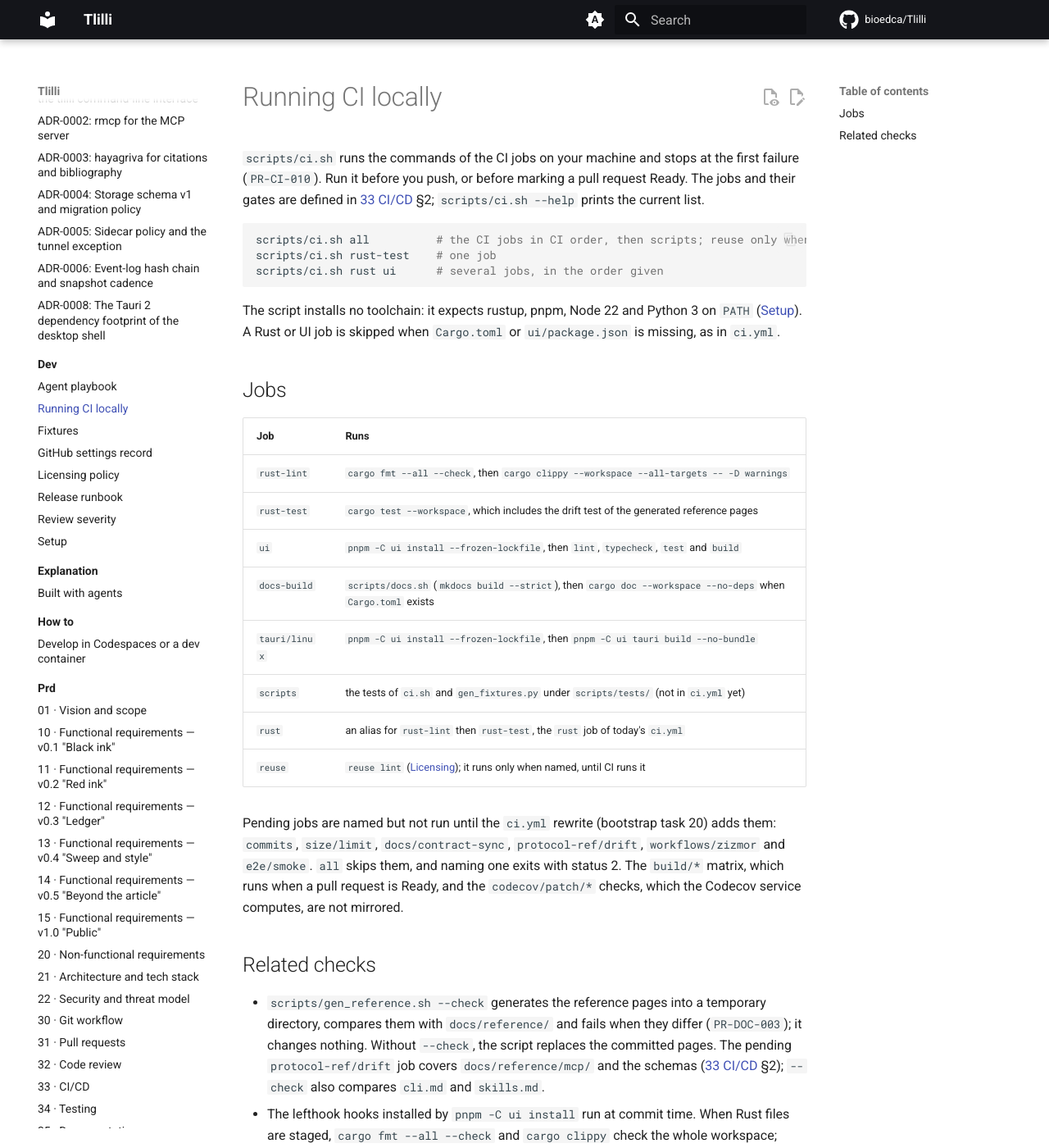
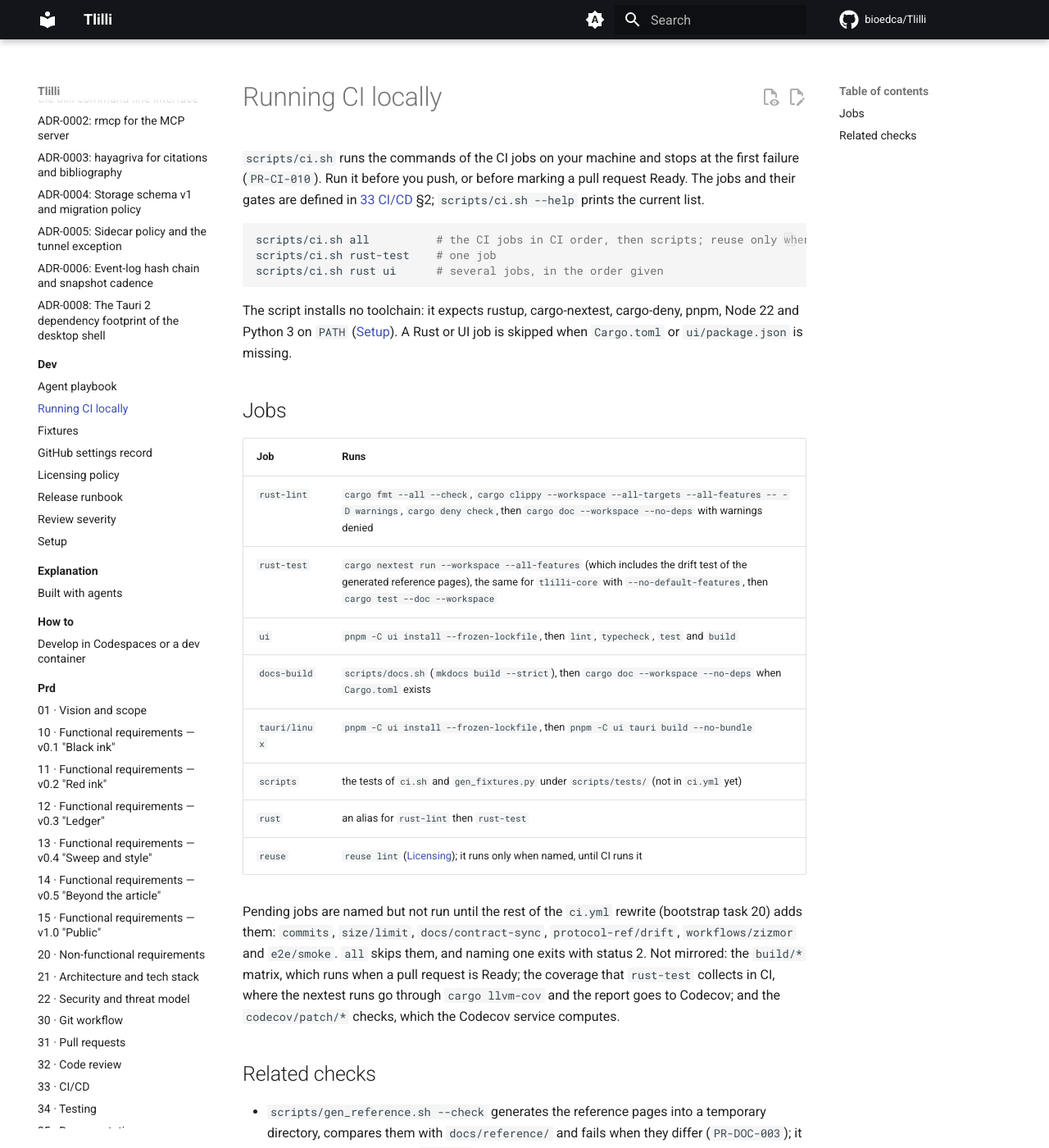
Before and after one commit to bioedca/Tlilli, an MkDocs documentation site: the page built from docs/dev/ci.md, in a window 1280 px wide and 1400 px high. Shown: the whole window at 82% size. Built offline with MkDocs 1.6.1 and Material for MkDocs 9.7.7, drawn with Linux system fonts in a browser that asks for light colours; comment, search, counter and statistics services are not loaded.

Commit message:
ci(ci): split the rust job into rust-lint and rust-test
Part 1 of the ci.yml rewrite (bootstrap task 20, PRD 33 §2, D-050).
rust-lint adds --all-features, cargo deny and rustdoc with warnings
denied; rust-test runs cargo-nextest under cargo-llvm-cov and uploads
to Codecov by OIDC with per-crate flags (PR-CI-011, D-061), and runs
the doc tests. codecov.yml sets the 80% patch checks for tlilli-core
and tlilli-mcp. The workflow gets the PRD triggers, concurrency,
permissions {} with per-job scopes (PR-CI-003, PR-CI-015) and job
timeouts; the detect probe goes, because the layout is real.
scripts/ci.sh mirrors the new commands, install_pkgs.sh builds
cargo-nextest in cloud sessions, and the local CI and setup pages,
the agent guides and the settings record follow.

Refs #28

Signed-off-by: bioedca <131809205+bioedca@users.noreply.github.com>

````diff
--- a/docs/dev/ci.md
+++ b/docs/dev/ci.md
@@ -8,22 +8,22 @@ scripts/ci.sh rust-test    # one job
 scripts/ci.sh rust ui      # several jobs, in the order given
 ```
 
-The script installs no toolchain: it expects rustup, pnpm, Node 22 and Python 3 on `PATH` ([Setup](setup.md)). A Rust or UI job is skipped when `Cargo.toml` or `ui/package.json` is missing, as in `ci.yml`.
+The script installs no toolchain: it expects rustup, cargo-nextest, cargo-deny, pnpm, Node 22 and Python 3 on `PATH` ([Setup](setup.md)). A Rust or UI job is skipped when `Cargo.toml` or `ui/package.json` is missing.
 
 ## Jobs
 
 | Job | Runs |
 | --- | --- |
-| `rust-lint` | `cargo fmt --all --check`, then `cargo clippy --workspace --all-targets -- -D warnings` |
-| `rust-test` | `cargo test --workspace`, which includes the drift test of the generated reference pages |
+| `rust-lint` | `cargo fmt --all --check`, `cargo clippy --workspace --all-targets --all-features -- -D warnings`, `cargo deny check`, then `cargo doc --workspace --no-deps` with warnings denied |
+| `rust-test` | `cargo nextest run --workspace --all-features` (which includes the drift test of the generated reference pages), the same for `tlilli-core` with `--no-default-features`, then `cargo test --doc --workspace` |
 | `ui` | `pnpm -C ui install --frozen-lockfile`, then `lint`, `typecheck`, `test` and `build` |
 | `docs-build` | `scripts/docs.sh` (`mkdocs build --strict`), then `cargo doc --workspace --no-deps` when `Cargo.toml` exists |
 | `tauri/linux` | `pnpm -C ui install --frozen-lockfile`, then `pnpm -C ui tauri build --no-bundle` |
 | `scripts` | the tests of `ci.sh` and `gen_fixtures.py` under `scripts/tests/` (not in `ci.yml` yet) |
-| `rust` | an alias for `rust-lint` then `rust-test`, the `rust` job of today's `ci.yml` |
+| `rust` | an alias for `rust-lint` then `rust-test` |
 | `reuse` | `reuse lint` ([Licensing](licensing.md)); it runs only when named, until CI runs it |
 
-Pending jobs are named but not run until the `ci.yml` rewrite (bootstrap task 20) adds them: `commits`, `size/limit`, `docs/contract-sync`, `protocol-ref/drift`, `workflows/zizmor` and `e2e/smoke`. `all` skips them, and naming one exits with status 2. The `build/*` matrix, which runs when a pull request is Ready, and the `codecov/patch/*` checks, which the Codecov service computes, are not mirrored.
+Pending jobs are named but not run until the rest of the `ci.yml` rewrite (bootstrap task 20) adds them: `commits`, `size/limit`, `docs/contract-sync`, `protocol-ref/drift`, `workflows/zizmor` and `e2e/smoke`. `all` skips them, and naming one exits with status 2. Not mirrored: the `build/*` matrix, which runs when a pull request is Ready; the coverage that `rust-test` collects in CI, where the nextest runs go through `cargo llvm-cov` and the report goes to Codecov; and the `codecov/patch/*` checks, which the Codecov service computes.
 
 ## Related checks
 
````
Also changed, not shown: AGENTS.md (+2 -2 lines), CLAUDE.md (+2 -2 lines), codecov.yml (added, +36 -0 lines), docs/dev/github-settings.md (+1 -1 lines), docs/dev/setup.md (+3 -2 lines), 4 other files.
